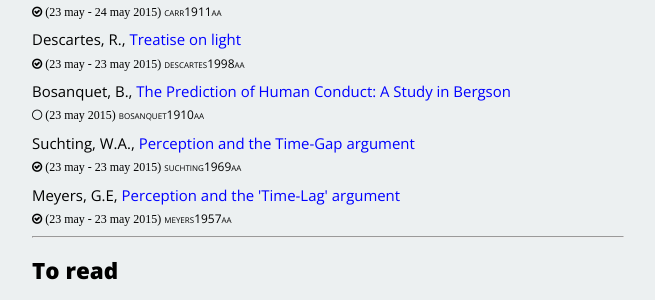
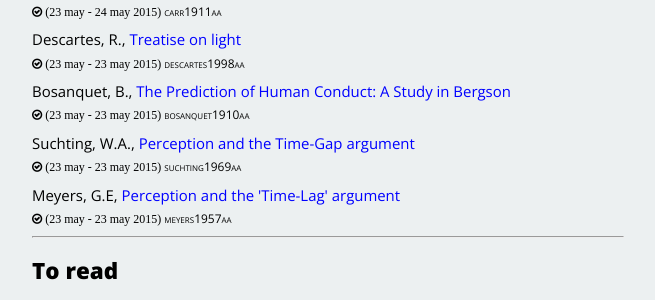
Before and after one commit to csmeyns/lectito, a Jekyll site: the page built from index.html, in a window 1280 px wide. Shown: the part 318-618 px from the top of the page, without its empty margins (312-967 px from the left). Built offline with Jekyll 4.4.1, drawn with Linux system fonts in a browser that asks for light colours; nearby versions of some CDN libraries; Markdown is read by kramdown in place of the engine named in the settings.

Commit message:
Complete bosanquet1910aa

```diff
--- a/_data/readings.yml
+++ b/_data/readings.yml
@@ -17,7 +17,7 @@
   citekey: bosanquet1910aa
   date: 23 May 2015
   start: 23 May 2015
-  finish:
+  finish: 23 May 2015
   notes: "Summarises Bergson's view of time from a practical perspective; shows how it comes close to but falls short of the best idealism (i.e. Bradley's)"
 - author: "Suchting, W.A."
   title: "Perception and the Time-Gap argument"
```
